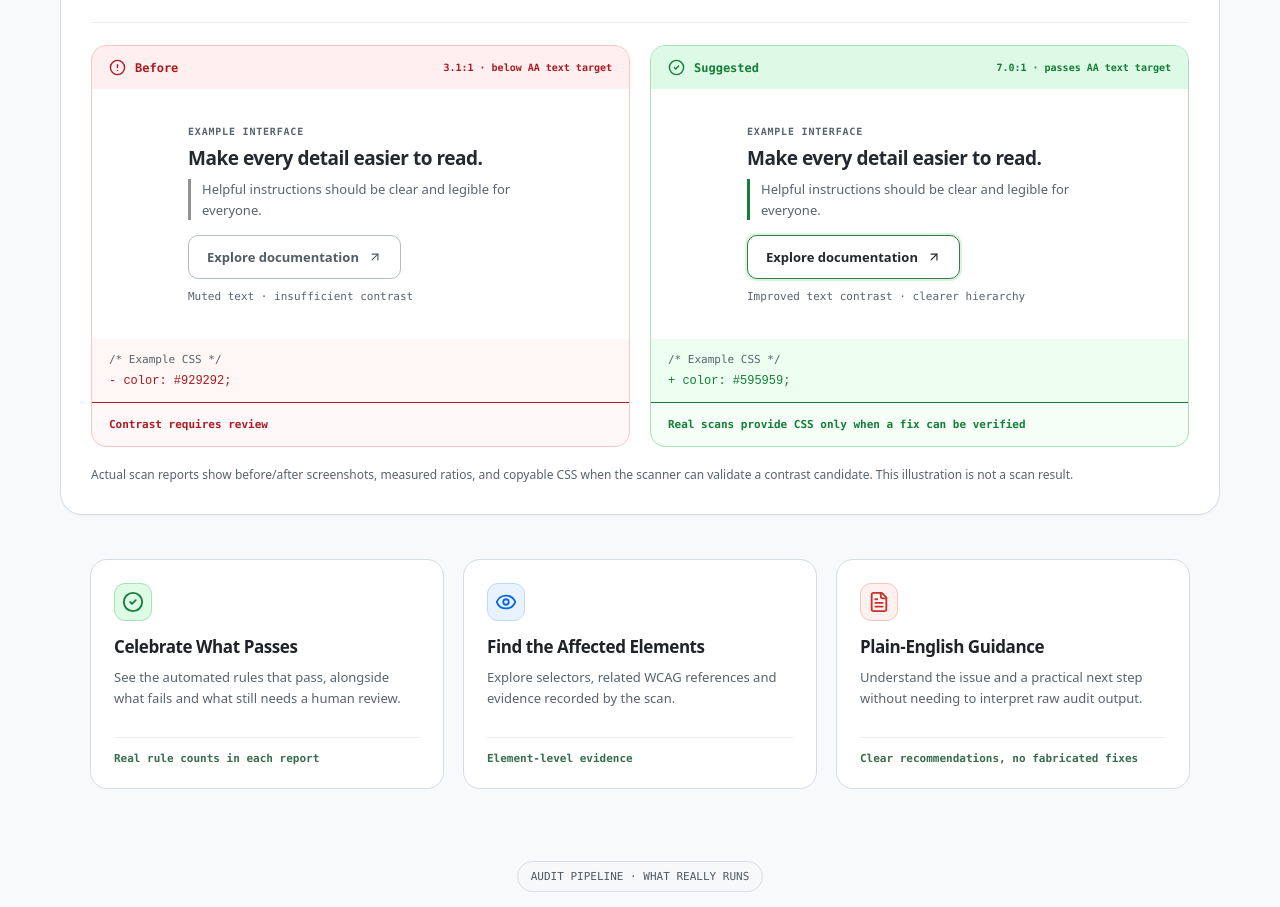
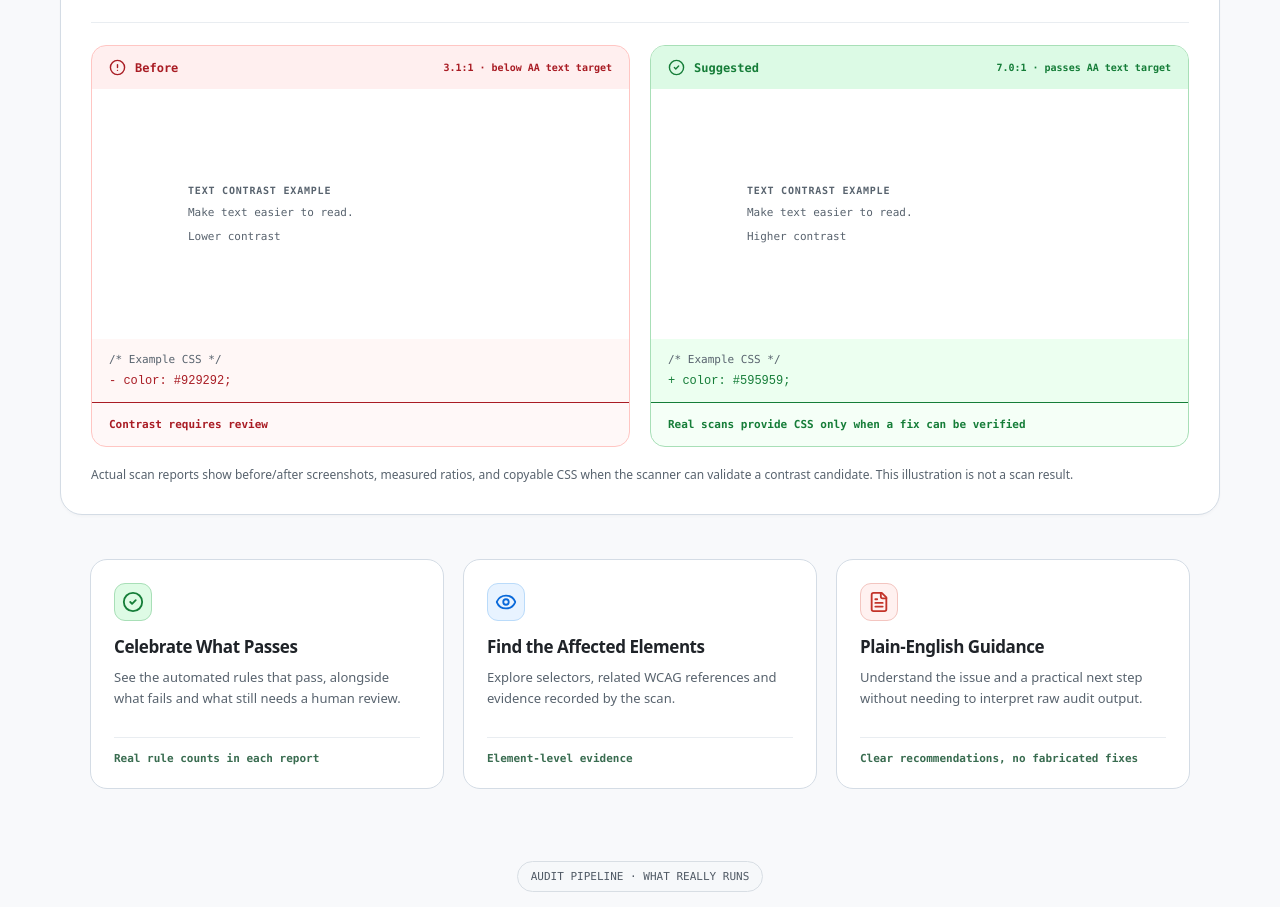
Before and after one commit to dionpram/A11Ylens, a Next.js app: page / in a window 1280 px wide. Shown: the part 960-1867 px from the top of the page. Built offline with nearby package versions, Linux system fonts and the light colour scheme.

Commit message:
design: simplify contrast demonstration and remove misleading documentation buttons

```diff
--- a/app/page.tsx
+++ b/app/page.tsx
@@ -131,8 +131,8 @@ export default function Home() {
         <section className="stitch-showcase-section"><div className="container stitch-feature-panel">
           <div className="stitch-feature-head"><div><span className="stitch-blue-kicker"><ArrowRight size={15}/> VERIFIED CONTRAST EXAMPLE</span><h2>Visual Remedy &amp; Code Diff</h2><p>See how a supported contrast improvement changes an element and its CSS.</p></div><span className="stitch-example-tag">Illustrative example — not a live scan</span></div>
           <div className="stitch-diff-grid">
-            <article className="stitch-diff-card stitch-diff-before"><header><CircleAlert size={17}/><strong>Before</strong><span>3.1:1 · below AA text target</span></header><div className="stitch-diff-stage"><div className="stitch-demo-preview"><span className="stitch-demo-eyebrow">EXAMPLE INTERFACE</span><strong className="stitch-demo-heading">Make every detail easier to read.</strong><p className="stitch-demo-copy stitch-demo-copy-before">Helpful instructions should be clear and legible for everyone.</p><span className="stitch-demo-button stitch-demo-fail">Explore documentation <ArrowUpRight size={14} aria-hidden="true"/></span><span className="stitch-demo-meta">Muted text · insufficient contrast</span></div></div><div className="stitch-diff-code"><span>/* Example CSS */</span><code>- color: #929292;</code></div><footer>Contrast requires review</footer></article>
-            <article className="stitch-diff-card stitch-diff-after"><header><CheckCircle2 size={17}/><strong>Suggested</strong><span>7.0:1 · passes AA text target</span></header><div className="stitch-diff-stage"><div className="stitch-demo-preview"><span className="stitch-demo-eyebrow">EXAMPLE INTERFACE</span><strong className="stitch-demo-heading">Make every detail easier to read.</strong><p className="stitch-demo-copy stitch-demo-copy-after">Helpful instructions should be clear and legible for everyone.</p><span className="stitch-demo-button stitch-demo-pass">Explore documentation <ArrowUpRight size={14} aria-hidden="true"/></span><span className="stitch-demo-meta">Improved text contrast · clearer hierarchy</span></div></div><div className="stitch-diff-code"><span>/* Example CSS */</span><code>+ color: #595959;</code></div><footer>Real scans provide CSS only when a fix can be verified</footer></article>
+            <article className="stitch-diff-card stitch-diff-before"><header><CircleAlert size={17}/><strong>Before</strong><span>3.1:1 · below AA text target</span></header><div className="stitch-diff-stage"><div className="stitch-demo-preview"><span className="stitch-demo-eyebrow">TEXT CONTRAST EXAMPLE</span><p className="stitch-simple-sample stitch-simple-before">Make text easier to read.</p><span className="stitch-demo-meta">Lower contrast</span></div></div><div className="stitch-diff-code"><span>/* Example CSS */</span><code>- color: #929292;</code></div><footer>Contrast requires review</footer></article>
+            <article className="stitch-diff-card stitch-diff-after"><header><CheckCircle2 size={17}/><strong>Suggested</strong><span>7.0:1 · passes AA text target</span></header><div className="stitch-diff-stage"><div className="stitch-demo-preview"><span className="stitch-demo-eyebrow">TEXT CONTRAST EXAMPLE</span><p className="stitch-simple-sample stitch-simple-after">Make text easier to read.</p><span className="stitch-demo-meta">Higher contrast</span></div></div><div className="stitch-diff-code"><span>/* Example CSS */</span><code>+ color: #595959;</code></div><footer>Real scans provide CSS only when a fix can be verified</footer></article>
           </div>
           <p className="stitch-feature-disclaimer">Actual scan reports show before/after screenshots, measured ratios, and copyable CSS when the scanner can validate a contrast candidate. This illustration is not a scan result.</p>
         </div></section>
```
